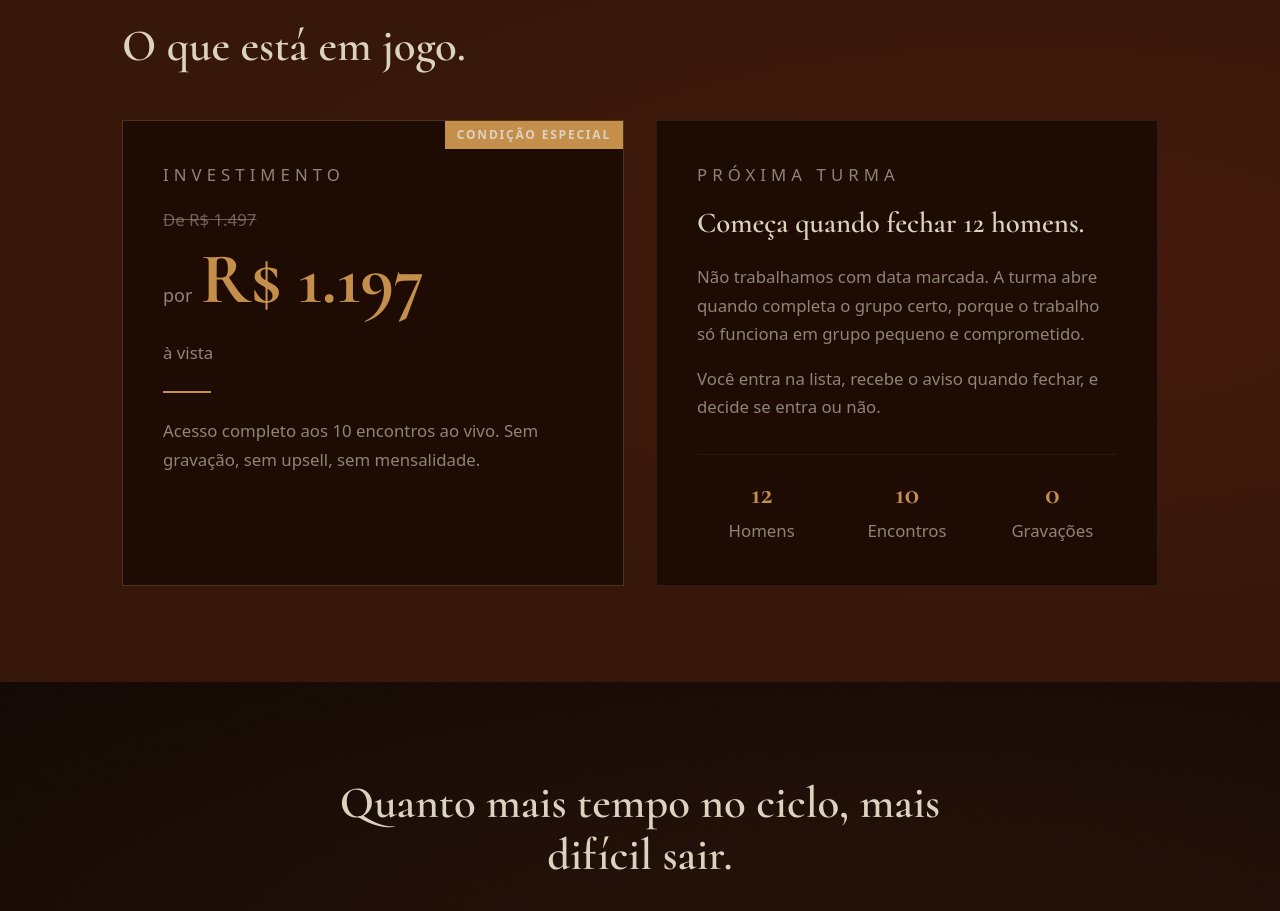
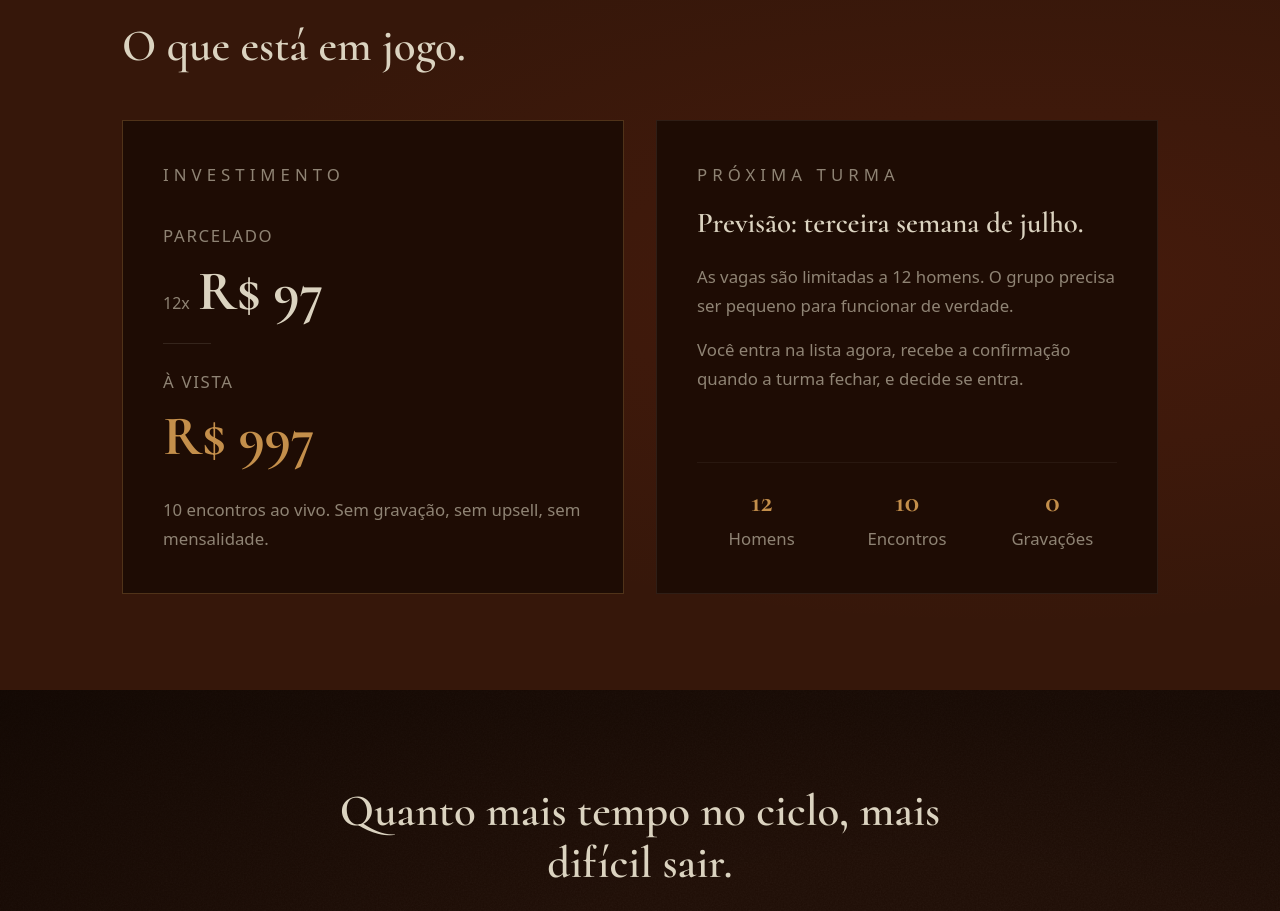
Before and after one commit to ocedro/ocedro2, a Next.js app: page /fineias in a window 1280 px wide. Shown: the part 6060-6971 px from the top of the page. Built offline with nearby package versions, Linux system fonts and the light colour scheme.

Commit message:
fineias: atualiza preços e data da próxima turma

```diff
--- a/app/fineias/page.tsx
+++ b/app/fineias/page.tsx
@@ -223,24 +223,31 @@ export default function FineiasPage() {
           <div className="grid grid-cols-1 md:grid-cols-2 gap-8 items-stretch">
             {/* Card preço */}
             <div className="p-10 bg-cedro-black border border-cedro-red/30 relative overflow-hidden">
-              <div className="absolute top-0 right-0 bg-cedro-red text-cedro-white text-xs font-bold tracking-[0.15em] uppercase px-3 py-1.5">
-                Condição especial
+              <p className="text-xs font-bold tracking-[0.3em] uppercase text-cedro-sage mb-8">Investimento</p>
+
+              <div className="mb-6">
+                <p className="text-cedro-sage text-xs uppercase tracking-widest mb-3">Parcelado</p>
+                <div className="flex items-baseline gap-2">
+                  <span className="text-cedro-sage text-base">12x</span>
+                  <span className="font-serif font-bold text-cedro-white leading-none" style={{ fontSize: 'clamp(2.2rem, 5vw, 3.5rem)' }}>
+                    R$ 97
+                  </span>
+                </div>
               </div>
-              <p className="text-xs font-bold tracking-[0.3em] uppercase text-cedro-sage mb-4">Investimento</p>
 
-              <p className="text-cedro-sage text-base mb-2">
-                <span className="line-through opacity-70">De R$ 1.497</span>
-              </p>
-              <div className="flex items-baseline gap-2 mb-6">
-                <span className="text-cedro-sage text-lg">por</span>
-                <span className="font-serif font-bold text-cedro-red leading-none" style={{ fontSize: 'clamp(3rem, 6vw, 4.5rem)' }}>
-                  R$ 1.197
-                </span>
+              <div className="w-12 h-[1px] bg-cedro-sage/20 my-6" />
+
+              <div className="mb-8">
+                <p className="text-cedro-sage text-xs uppercase tracking-widest mb-3">À vista</p>
+                <div className="flex items-baseline gap-2">
+                  <span className="font-serif font-bold text-cedro-red leading-none" style={{ fontSize: 'clamp(2.2rem, 5vw, 3.5rem)' }}>
+                    R$ 997
+                  </span>
+                </div>
               </div>
-              <p className="text-cedro-sage text-sm leading-relaxed mb-2">à vista</p>
-              <div className="w-12 h-[2px] bg-cedro-red my-6" />
+
               <p className="text-cedro-sage text-sm leading-relaxed">
-                Acesso completo aos 10 encontros ao vivo. Sem gravação, sem upsell, sem mensalidade.
+                10 encontros ao vivo. Sem gravação, sem upsell, sem mensalidade.
               </p>
             </div>
 
@@ -248,13 +255,13 @@ export default function FineiasPage() {
             <div className="p-10 bg-cedro-black border border-cedro-sage/15 flex flex-col">
               <p className="text-xs font-bold tracking-[0.3em] uppercase text-cedro-sage mb-4">Próxima turma</p>
               <h3 className="text-cedro-white text-2xl font-bold mb-6 leading-tight">
-                Começa quando fechar 12 homens.
+                Previsão: terceira semana de julho.
               </h3>
               <p className="text-cedro-sage text-[0.95rem] leading-relaxed mb-4">
-                Não trabalhamos com data marcada. A turma abre quando completa o grupo certo, porque o trabalho só funciona em grupo pequeno e comprometido.
+                As vagas são limitadas a 12 homens. O grupo precisa ser pequeno para funcionar de verdade.
               </p>
               <p className="text-cedro-sage text-[0.95rem] leading-relaxed mb-8">
-                Você entra na lista, recebe o aviso quando fechar, e decide se entra ou não.
+                Você entra na lista agora, recebe a confirmação quando a turma fechar, e decide se entra.
               </p>
               <div className="mt-auto pt-6 border-t border-cedro-sage/10 grid grid-cols-3 gap-4 text-center">
                 <div>
```
